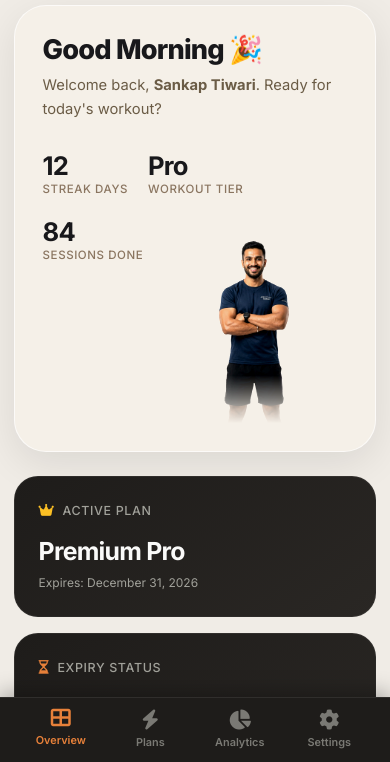
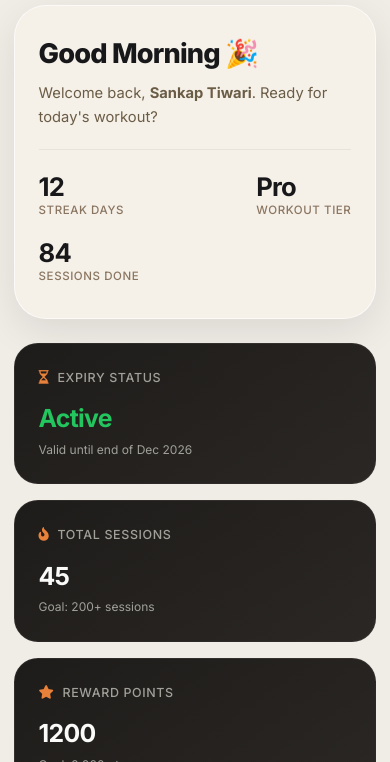
Before and after one commit to LeapX-Pune/member-dashboard, a website: page index.html in a window 390 px wide. Both pictures are taken after typing "name@example.com", "Sample123" into the empty fields and a click on the button "Sign In to Dashboard". Shown: the part 82-844 px from the top of the page. Drawn offline with nearby package versions, Linux system fonts and the light colour scheme.

Commit message:
Mobile NavBar fixed and overall Mobile UI Improved

```diff
--- a/css/landing.css
+++ b/css/landing.css
@@ -620,25 +620,7 @@
     color: #a3a3a3;
 }
 
-.footer-qr {
-    background: #fff;
-    padding: 1rem;
-    border-radius: 8px;
-    text-align: center;
-    color: #000;
-}
-
-.footer-qr p {
-    font-size: 0.75rem;
-    font-weight: 700;
-    margin-bottom: 0.5rem;
-}
-
-.footer-qr img {
-    width: 100px;
-    height: 100px;
-}
-
+/* ── Responsive Fixes ── */
 @media (max-width: 1024px) {
     .landing-hero {
         flex-direction: column;
--- a/css/styles.css
+++ b/css/styles.css
@@ -1038,8 +1038,7 @@ img { display: block; }
 /* Smooth Interactive Transitions */
 .action-btn,
 .profile-action-btn,
-.tab-btn,
-.bottom-nav a {
+.tab-btn {
     transition:
         background-color 0.25s ease,
         color 0.25s ease,
@@ -1052,15 +1051,13 @@ img { display: block; }
 }
 
 .profile-action-btn:active,
-.tab-btn:active,
-.bottom-nav a:active {
+.tab-btn:active {
     transform: scale(0.97);
 }
 
 .action-btn:focus-visible,
 .profile-action-btn:focus-visible,
-.tab-btn:focus-visible,
-.bottom-nav a:focus-visible {
+.tab-btn:focus-visible {
     outline: 2px solid var(--accent);
     outline-offset: 2px;
 }
@@ -1263,7 +1260,7 @@ img { display: block; }
         transform: translateX(-8px);
         top: 0;
         height: 100vh;
-        width: min(82vw, 260px);
+        width: min(75vw, 240px);
         z-index: 1200;
         overflow-y: auto;
         -webkit-overflow-scrolling: touch;
@@ -1272,6 +1269,30 @@ img { display: block; }
             transform 0.3s ease,
             box-shadow 0.3s ease;
         box-shadow: var(--shadow-lg);
+        padding: 2rem 1.5rem;
+        gap: 2rem;
+        background: linear-gradient(160deg, var(--bg-card) 0%, #faf8f5 100%);
+    }
+
+    /* 4 & 5. Active outline removal & Color Hierarchy */
+    .sidebar .nav-links a {
+        color: #52525b; /* Stronger inactive contrast */
+        -webkit-tap-highlight-color: transparent; /* Remove blue tap flash */
+        outline: none;
+    }
+    .sidebar .nav-links a:focus,
+    .sidebar .nav-links a:active {
+        outline: none !important; /* Remove blue focus border */
+    }
+    /* 2. Navigation Item Spacing */
+    .sidebar .nav-links.vertical-nav {
+        gap: 0.35rem; /* Closer but breathable */
+    }
+    /* 7 & 9. Logout Button Position & Separation */
+    .sidebar-bottom {
+        margin-top: 3rem !important; /* Pulls up from the absolute bottom edge */
+        padding-top: 1.5rem;
+        border-top: 1px solid rgba(0,0,0,0.06); /* Subtle divider */
     }
 
     .sidebar.mobile-open {
@@ -1316,38 +1337,50 @@ img { display: block; }
     body { padding: 1rem; }
 
     .welcome-card {
-        padding: 1.75rem;
+        padding: 2rem 1.5rem;
         flex-direction: column;
-        overflow: visible;
-        min-height: unset;
+        overflow: hidden;
+        min-height: auto;
+        justify-content: center;
     }
 
     .welcome-content {
         max-width: 100%;
         padding-bottom: 0;
+        display: flex;
+        flex-direction: column;
+        gap: 0.25rem;
+    }
+
+    .welcome-subtext {
+        margin-bottom: 0;
     }
 
     .fitness-image {
-        position: relative;
-        mix-blend-mode: multiply;
-        height: auto;
-        max-height: 190px;
-        align-self: flex-end;
-        margin-top: -2rem;
-        right: auto;
-        bottom: auto;
-        transform: none;
-        -webkit-mask-image: linear-gradient(to top, transparent 0%, black 25%);
-        mask-image: linear-gradient(to top, transparent 0%, black 25%);
+        display: none;
+        /* Hides the image on small screens to save space and prevent layout issues. */
     }
 
-    .welcome-card:hover .fitness-image {
-        transform: none;
+    .mini-stats {
+        gap: 1.25rem;
+        margin-top: 1rem;
+        padding-top: 1.5rem;
+        border-top: 1px solid rgba(0,0,0,0.06);
+        justify-content: space-between;
     }
 
-    .mini-stats { gap: 1.25rem; }
+    /* Hide Active Plan card and span the last card to maintain grid balance */
+    .dark-cards-grid .dark-card:first-child {
+        display: none;
+    }
 
-    .dark-cards-grid { grid-template-columns: 1fr 1fr; }
+    .dark-cards-grid {
+        grid-template-columns: 1fr 1fr;
+    }
+
+    .dark-cards-grid .dark-card:last-child {
+        grid-column: 1 / -1;
+    }
 
     .quick-actions-grid { grid-template-columns: 1fr 1fr; }
 }
@@ -1358,62 +1391,13 @@ img { display: block; }
     .welcome-card h1 { font-size: 1.7rem; }
 }
 
-/* ------------------------------------------------------
-   Bottom Navigation Bar (Mobile / Tablet ≤1024px)
-   ------------------------------------------------------ */
-.bottom-nav {
-    display: none;
-    position: fixed;
-    bottom: 0;
-    left: 0;
-    right: 0;
-    height: 65px;
-    background-color: #1e1c1a;
-    border-top: 1px solid rgba(255,255,255,0.08);
-    justify-content: space-around;
-    align-items: center;
-    z-index: 1000;
-    box-shadow: 0 -4px 20px rgba(0, 0, 0, 0.3);
-    padding: 0 1rem;
-}
-
-.bottom-nav a {
-    display: flex;
-    flex-direction: column;
-    align-items: center;
-    justify-content: center;
-    gap: 0.25rem;
-    color: var(--text-dark-muted);
-    text-decoration: none;
-    font-size: 0.68rem;
-    font-weight: 600;
-    transition: all var(--t-fast);
-    padding: 0.4rem 0;
-    width: 20%;
-    opacity: 0.7;
-}
-
-.bottom-nav a i {
-    font-size: 1.25rem;
-}
-
-.bottom-nav a.active {
-    color: var(--accent); /* FitPulse accent color */
-    opacity: 1;
-    transform: translateY(-2px);
-}
-
 @media (max-width: 1024px) {
-    .bottom-nav {
-        display: flex;
-    }
-
-    /* Prevent fixed bottom nav from covering content */
+    /* Adjust main-wrapper padding since bottom nav is removed */
     .main-wrapper {
         padding:
             0.85rem
             0.85rem
-            calc(95px + env(safe-area-inset-bottom))
+            calc(1.5rem + env(safe-area-inset-bottom))
             0.85rem;
     }
 
--- a/index.html
+++ b/index.html
@@ -531,7 +531,7 @@
             <section class="welcome-card card-equal" aria-label="Welcome section">
                 <div class="welcome-content">
                     <h1 id="greetingText">Good&nbsp;Morning </h1>
-                    <p class="welcome-subtext">Welcome back, <strong id="user-name">Sauryaman</strong>. Ready for today's workout?</p>
+                    <p class="welcome-subtext" id="welcomeSubtext">Welcome back, <strong id="user-name">Sauryaman</strong>. Ready for today's workout?</p>
 
                     <div class="mini-stats">
                         <div class="m-stat">
@@ -1296,26 +1296,6 @@
 
     </div> <!-- End main-wrapper -->
 
-    <!-- Bottom Navigation Bar (Mobile / Tablet views only) -->
-    <nav class="bottom-nav" role="navigation" aria-label="Mobile navigation">
-        <a href="#" class="active" data-target="dashboard-view">
-            <i class="fa-solid fa-table-cells-large"></i>
-            <span>Overview</span>
-        </a>
-        <a href="#" data-target="plans-view">
-            <i class="fa-solid fa-bolt"></i>
-            <span>Plans</span>
-        </a>
-        <a href="#" data-target="wip-view">
-            <i class="fa-solid fa-chart-pie"></i>
-            <span>Analytics</span>
-        </a>
-        <a href="#" data-target="settings-view">
-            <i class="fa-solid fa-gear"></i>
-            <span>Settings</span>
-        </a>
-    </nav>
-
     </div> <!-- End dashboard-container -->
 
     <!-- Scripts -->
--- a/js/script.js
+++ b/js/script.js
@@ -201,19 +201,41 @@ document.addEventListener('DOMContentLoaded', () => {
 
     // ----------- Dynamic Greeting Logic -----------
     const greetingText = document.getElementById('greetingText');
+
+    // Welcome subtext and username element (for potential future dynamic updates)
+    const welcomeSubtext = document.getElementById('welcomeSubtext');
+    const userNameElement = document.getElementById('user-name');
+
     function updateGreeting() {
         if (!greetingText) return;
         const currentHour = new Date().getHours();
+
+        // Default to "Member"
+        const userName = userNameElement ? userNameElement.textContent : 'Member';
+
         let greeting = 'Good Morning';
+        let emoji = '🎉';
+        let subtext = `Welcome back, <strong id="user-name">${userName}</strong>. Ready for today's workout?`;
 
         if (currentHour >= 12 && currentHour < 17) {
             greeting = 'Good Afternoon';
-        } else if (currentHour >= 17 || currentHour < 4) {
+        emoji = '☀️';
+            subtext = `Welcome back, <strong id="user-name">${userName}</strong>. Let’s keep the momentum going.`;
+        } else if (currentHour >= 17 && currentHour < 21) {
             greeting = 'Good Evening';
+            emoji = '🎉';
+            subtext = `Welcome back, <strong id="user-name">${userName}</strong>. Ready for your evening workout?`;
+        } else if (currentHour >= 21 || currentHour < 5) {
+            greeting = 'Good Night';
+            emoji = '🌙';
+            subtext = `Welcome back, <strong id="user-name">${userName}</strong>. Time to review your progress.`;
         }
 
-        // Non-breaking space used between words for styling
-        greetingText.innerHTML = `${greeting.replace(' ', '&nbsp;')}&nbsp;🎉`;
+        // Non-breaking space ensures emoji stays inline safely
+        greetingText.innerHTML = `${greeting.replace(' ', '&nbsp;')}&nbsp;${emoji}`;
+        if (welcomeSubtext) {
+            welcomeSubtext.innerHTML = subtext;
+        }
     }
 
     // Call immediately and check every minute
```
